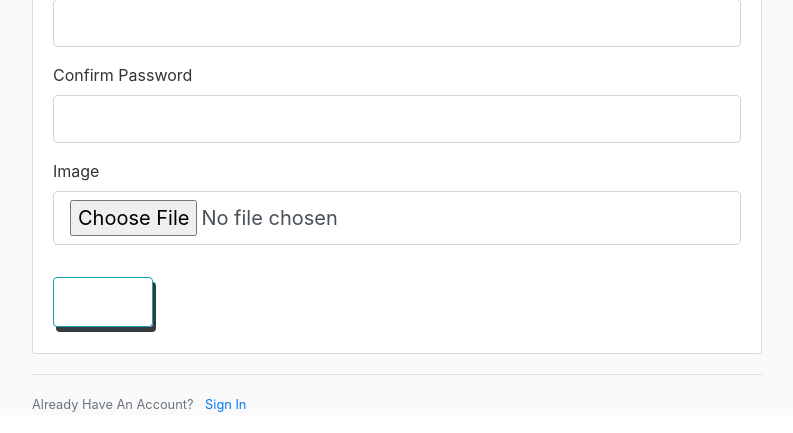
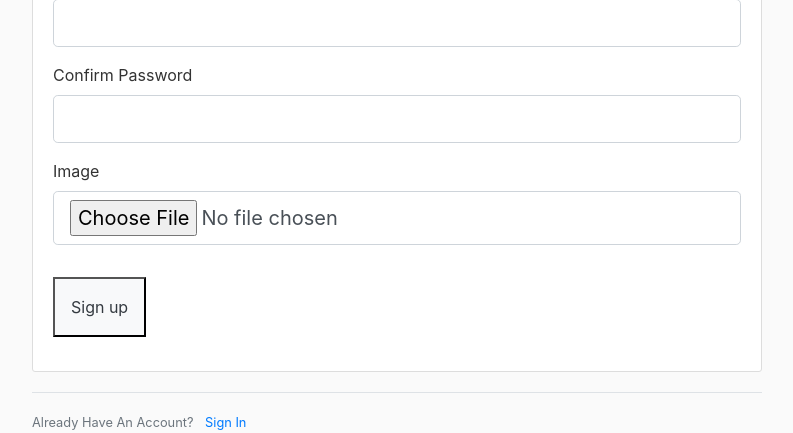
Before and after one commit to conorshortt123/facial-recognition-project, a Flask app: page /register in a window 1280 px wide. Shown: the part 761-1194 px from the top of the page, without its empty margins (53-846 px from the left). Run offline with Flask 2, Linux system fonts and the light colour scheme; some libraries are stand-ins or nearby versions.

Commit message:
Fixed issue with login and register buttons not being displayed properly

```diff
--- a/Project/FrontEnd/templates/login.html
+++ b/Project/FrontEnd/templates/login.html
@@ -37,7 +37,7 @@
                 </div>
             </fieldset>
             <div class="form-group">
-                {{ form.submit(class="btn btn-outline-info") }}
+                {{ form.submit(class="btn-outline-form p-3 mb-2 bg-light text-dark") }}
             </div>
             <small class="text-muted ml-2">
                 <a href="#">Forgot Password?</a>
--- a/Project/FrontEnd/templates/register.html
+++ b/Project/FrontEnd/templates/register.html
@@ -131,7 +131,7 @@
 
             </fieldset>
             <div class="form-group">
-                {{ form.submit(class="btn btn-outline-info") }}
+                {{ form.submit(class="btn-outline-form p-3 mb-2 bg-light text-dark") }}
             </div>
         </form>
     </div>
```
